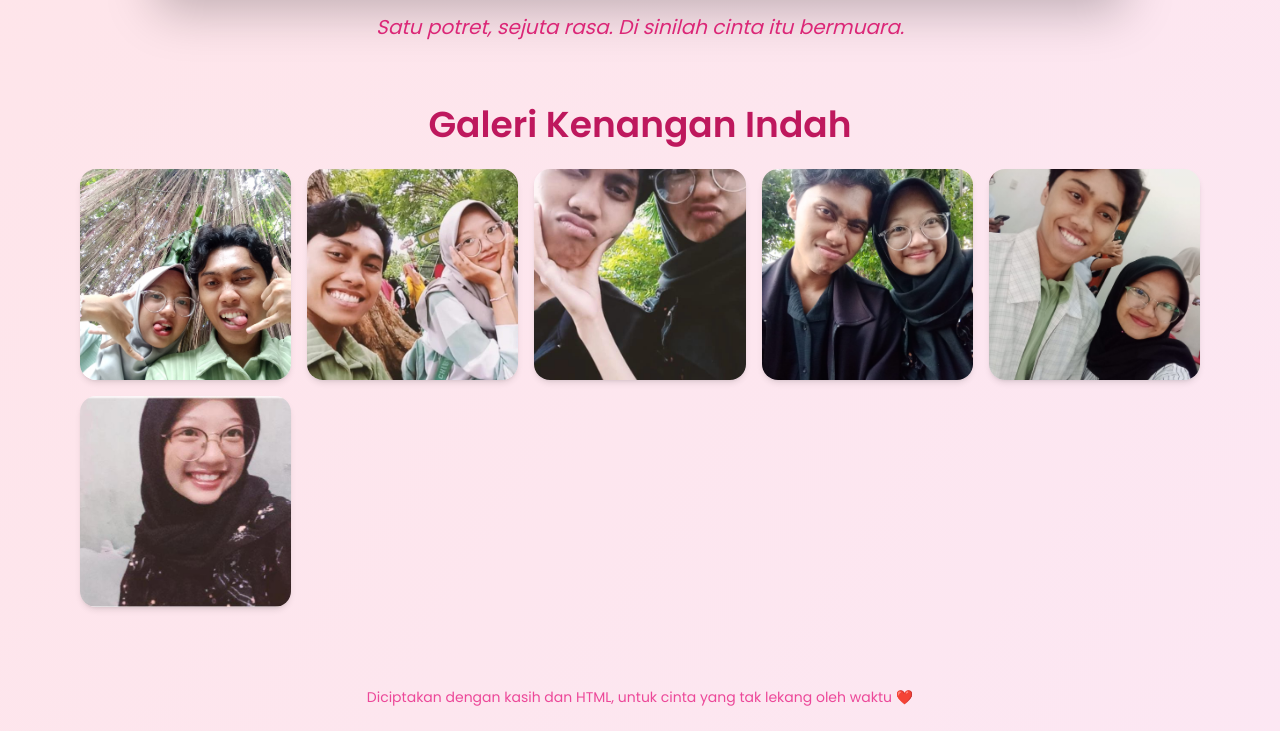
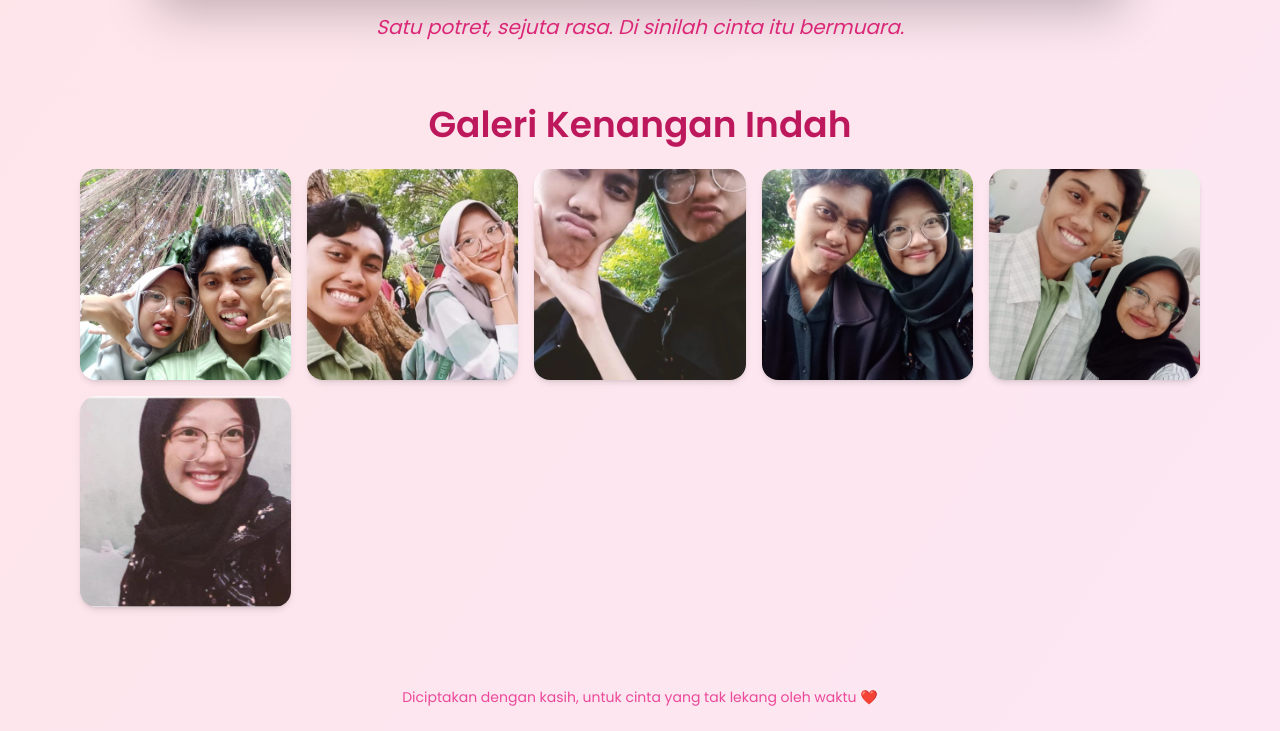
Before and after one commit to LoveYou-more/ForYou2, a plain HTML site: page index.html in a window 1280 px wide. Shown: the part 1177-1908 px from the top of the page. Drawn offline with nearby package versions, Linux system fonts and the light colour scheme.

Commit message:
Update index.html

```diff
--- a/index.html
+++ b/index.html
@@ -75,7 +75,7 @@
 
   <!-- Footer -->
   <footer class="relative z-10 text-center text-pink-500 mt-20 mb-6 px-4 text-sm">
-    <p>Diciptakan dengan kasih dan HTML, untuk cinta yang tak lekang oleh waktu ❤️</p>
+    <p>Diciptakan dengan kasih, untuk cinta yang tak lekang oleh waktu ❤️</p>
   </footer>
 
   <!-- Love Animation -->
```
